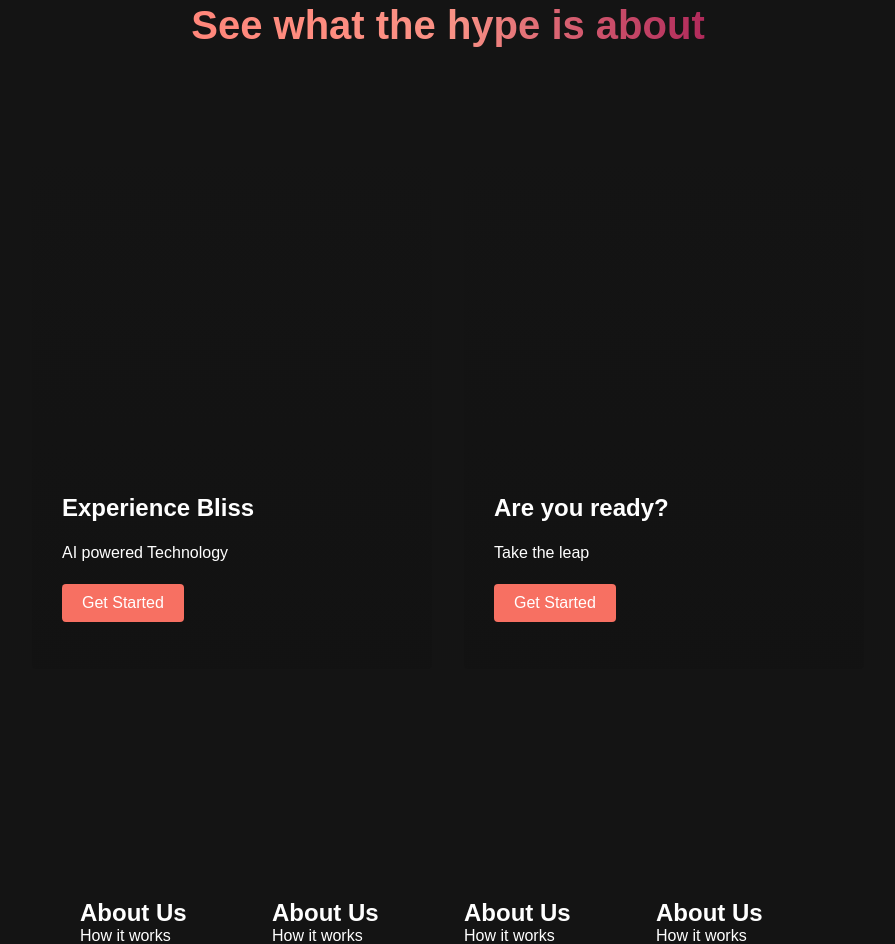
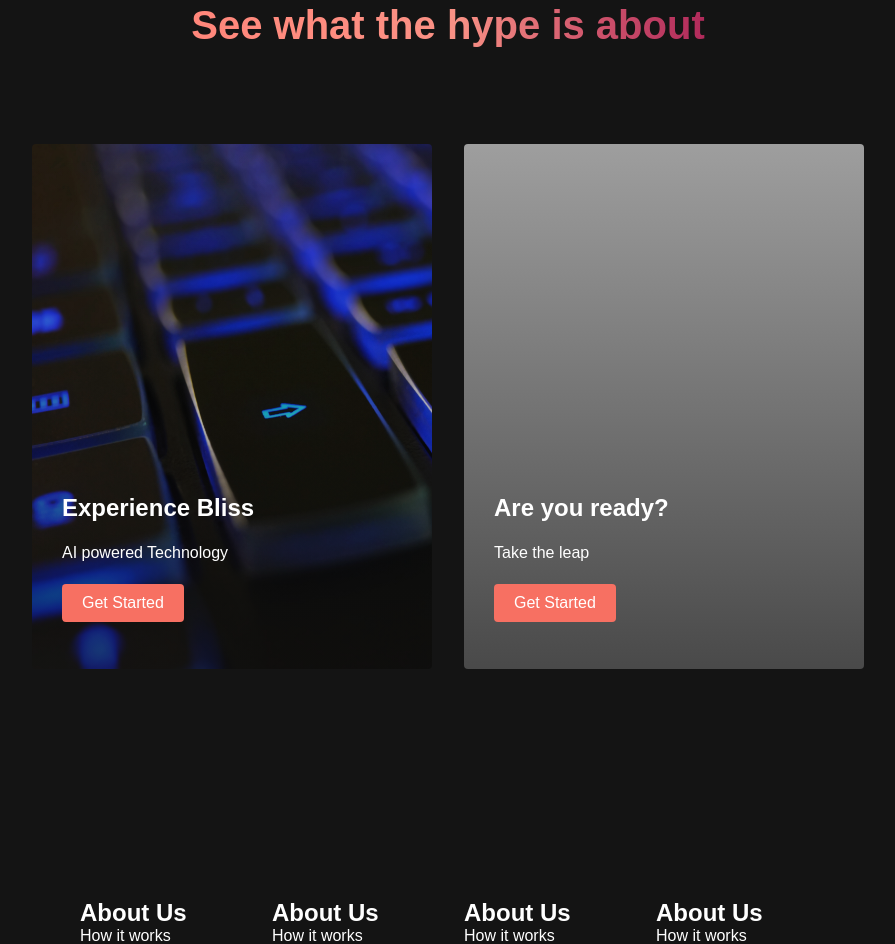
Before and after one commit to gamorris246/portfolio, a plain HTML site: page index.html in a window 1280 px wide. Shown: the part 861-1805 px from the top of the page, without its empty margins (192-1087 px from the left). Drawn offline with Linux system fonts and the light colour scheme; the site is published under a folder, as on GitHub Pages, so addresses that start at the root find nothing.

Commit message:
Change URL path for images

```diff
--- a/styles.css
+++ b/styles.css
@@ -393,7 +393,7 @@
         rgba(0,0,0,0) 0%,
         rgba(17,17,17,0.6) 100%
         ),
-    url('/images/keyboard.jpg');
+    url('images/keyboard.jpg');
     background-size: cover;
     position: relative;
     color: #fff;
@@ -405,7 +405,7 @@
         rgba(0,0,0,0) 0%,
         rgba(17,17,17,0.6) 100%
         ),
-    url('/images/turtle.jpg');
+    url('images/turtle.jpg');
 }
 
 .services h2 {
```
